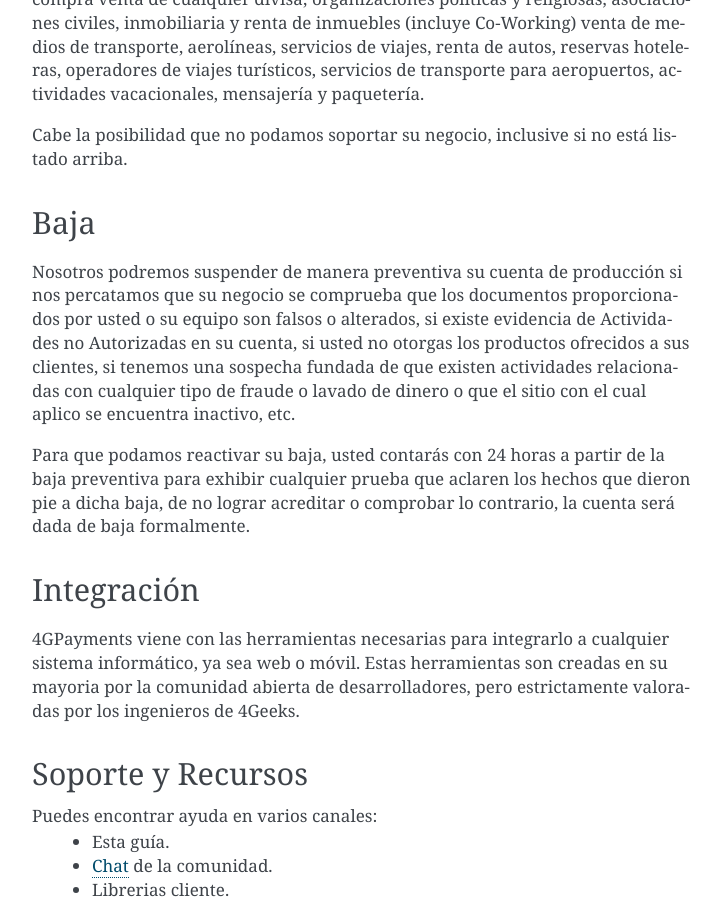
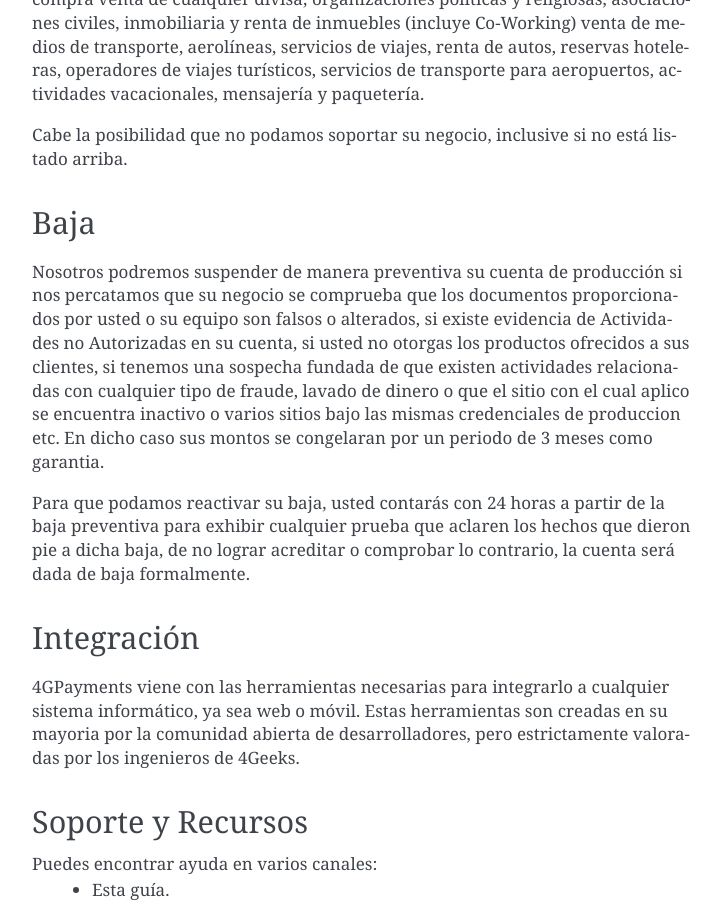
Before and after one commit to ArivazhaganArul/gpayments-support, a Sphinx documentation site: the page built from source/iniciar.rst, in a window 1280 px wide and 900 px high, scrolled down 3060 px. Shown: the whole window, without its empty margins (388-1110 px from the left). Built offline with Sphinx 7.4.7, drawn with Linux system fonts in a browser that asks for light colours.

Commit message:
Update iniciar.rst

```diff
--- a/source/iniciar.rst
+++ b/source/iniciar.rst
@@ -73,7 +73,7 @@
 
 Baja
 -----------------------------------
-Nosotros podremos suspender de manera preventiva su cuenta de producción si nos percatamos que su negocio se comprueba que los documentos proporcionados por usted o su equipo son falsos o alterados, si existe evidencia de Actividades no Autorizadas en su cuenta, si usted no otorgas los productos ofrecidos a sus clientes, si tenemos una sospecha fundada de que existen actividades relacionadas con cualquier tipo de fraude o lavado de dinero o que el sitio con el cual aplico se encuentra inactivo, etc.
+Nosotros podremos suspender de manera preventiva su cuenta de producción si nos percatamos que su negocio se comprueba que los documentos proporcionados por usted o su equipo son falsos o alterados, si existe evidencia de Actividades no Autorizadas en su cuenta, si usted no otorgas los productos ofrecidos a sus clientes, si tenemos una sospecha fundada de que existen actividades relacionadas con cualquier tipo de fraude, lavado de dinero o que el sitio con el cual aplico se encuentra inactivo o varios sitios bajo las mismas credenciales de produccion etc. En dicho caso sus montos se congelaran por un periodo de 3 meses como garantia.
 
 Para que podamos reactivar su baja, usted contarás con 24 horas a partir de la baja preventiva para exhibir cualquier prueba que aclaren los hechos que dieron pie a dicha baja, de no lograr acreditar o comprobar lo contrario, la cuenta será dada de baja formalmente.
 
```
